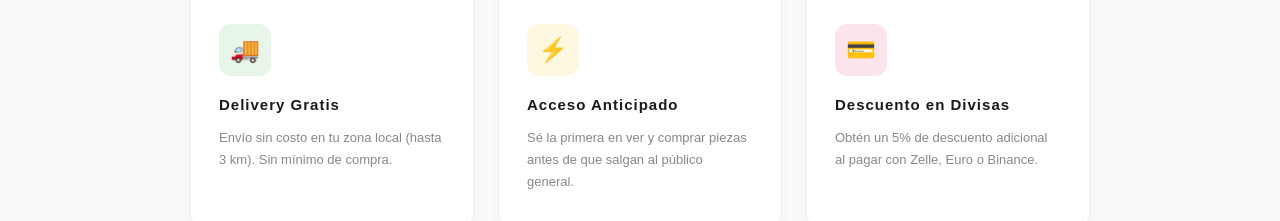
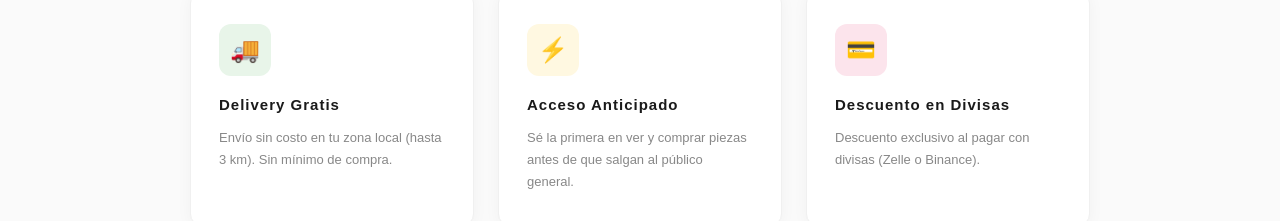
Before and after one commit to HolaSomosVenia/leahstore, a Next.js app: page /membresia in a window 1280 px wide. Shown: the part 714-935 px from the top of the page. Built offline with nearby package versions, Linux system fonts and the light colour scheme; no server answers.

Commit message:
fix: update membership discount description

```diff
--- a/src/app/membresia/page.tsx
+++ b/src/app/membresia/page.tsx
@@ -23,7 +23,7 @@ const BENEFITS = [
   {
     icon: '💳',
     title: 'Descuento en Divisas',
-    desc: 'Obtén un 5% de descuento adicional al pagar con Zelle, Euro o Binance.',
+    desc: 'Descuento exclusivo al pagar con divisas (Zelle o Binance).',
     color: '#fce4ec',
     accent: '#c2185b',
   },
```
